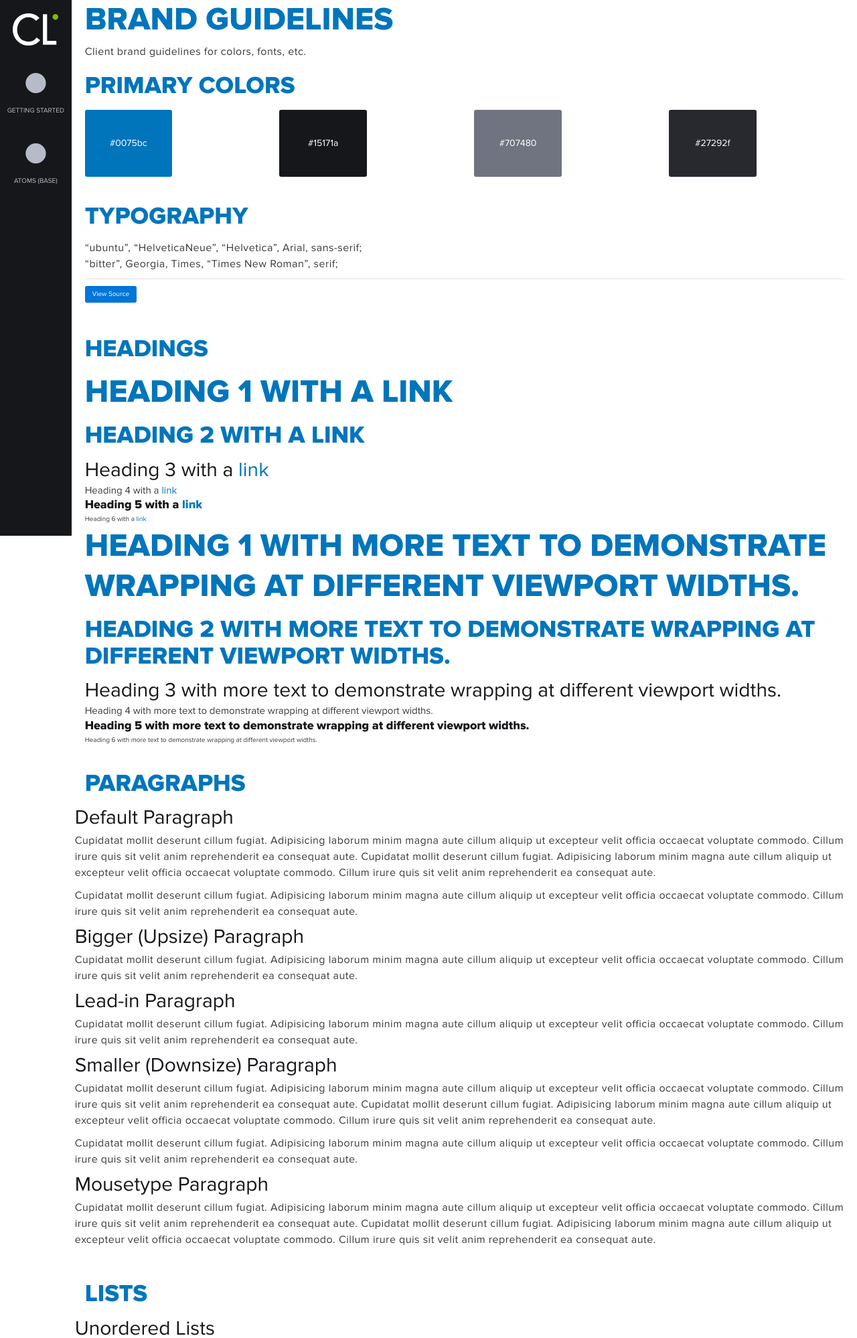
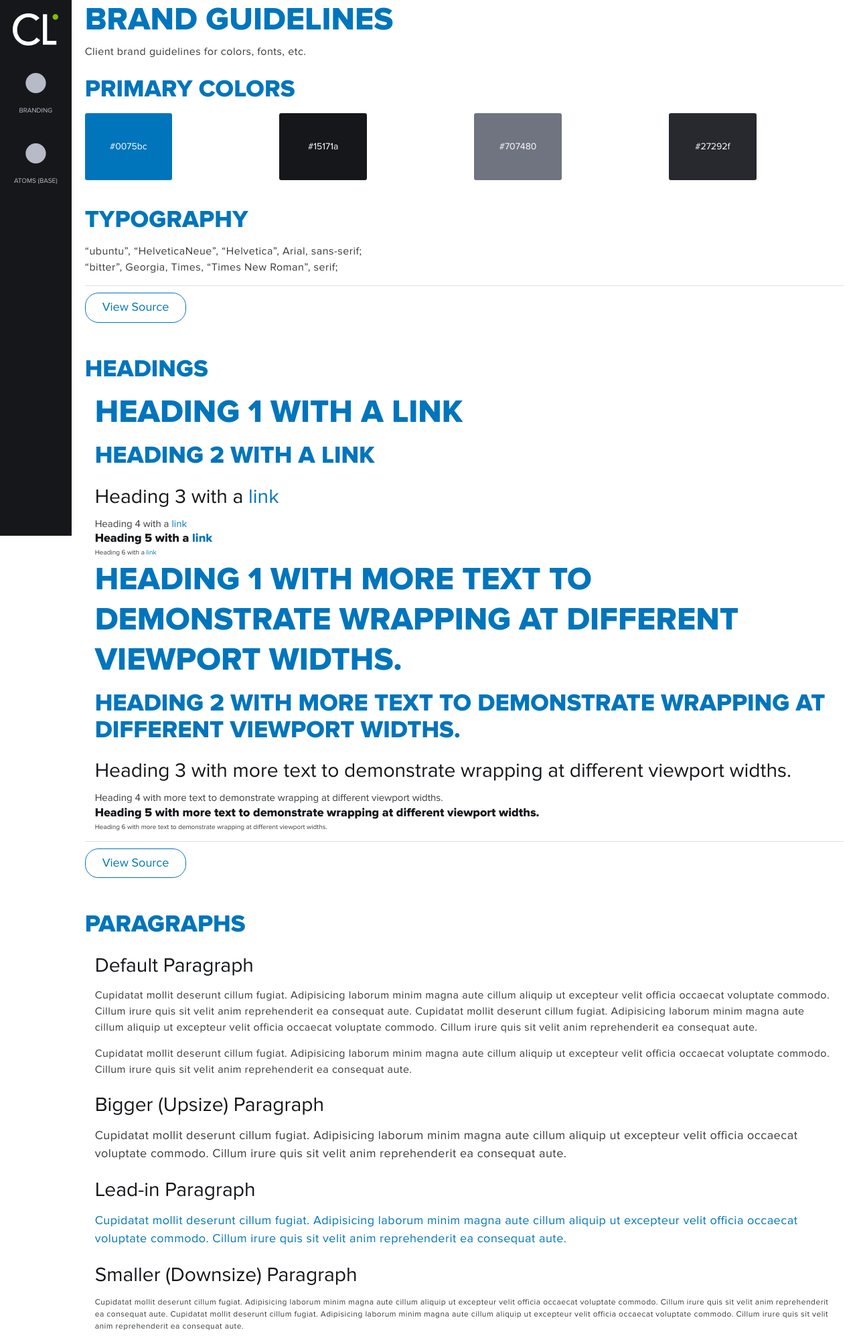
Before and after one commit to CreedInteractive/Fresh-CSS, a PHP site: page / in a window 1280 px wide. Shown: the top 1998 px of the page at 67% size. Run offline with PHP 8.4, Linux system fonts and the light colour scheme.

Commit message:
Reorganizing structure of components

```diff
--- a/assets/js/main.js
+++ b/assets/js/main.js
@@ -1,6 +1,25 @@
 $(document).ready(function() {
+    // Pretty print source code
     $('.source-code .btn').on('click', function(e) {
         e.preventDefault();
         $(this).next('.prettyprint').toggleClass('active');
     });
+
+    // Jump to anchor animation
+    $('nav a').on('click',function (e) {
+	    e.preventDefault();
+
+	    var target = this.hash;
+	    var $target = $(target);
+
+        if ($target.offset() === undefined) {
+            window.location = this.href;
+        }
+
+	    $('html, body').stop().animate({
+	        'scrollTop': $target.offset().top
+	    }, 900, 'swing', function () {
+	        window.location.hash = target;
+	    });
+	});
 });
--- a/index.php
+++ b/index.php
@@ -6,12 +6,12 @@
             <h1>Brand Guidelines</h1>
             <p>Client brand guidelines for colors, fonts, etc.</p>
 
-            <section id="color-scheme">
+            <section id="colors">
                 <h2>Primary Colors</h2>
                 <?php include 'public/_inc/brand/_color-scheme.inc.php'; ?>
             </section>
 
-            <section id="font-stacks">
+            <section id="typography">
                 <h2>Typography</h2>
                 <?php include 'public/_inc/brand/_font-stacks.inc.php'; ?>
                 <div class="source-code">
@@ -20,10 +20,32 @@
                 </div>
             </section>
 
-            <?php include 'public/_inc/atoms/_headings.inc.php'; ?>
-            <?php include 'public/_inc/atoms/_paragraphs.inc.php'; ?>
-            <?php include 'public/_inc/atoms/_lists.inc.php'; ?>
-            <?php include 'public/_inc/atoms/_text-elements.inc.php'; ?>
+            <section id="headings">
+                <h2>Headings</h2>
+                <?php include 'public/_inc/brand/_headings.inc.php'; ?>
+                <div class="source-code">
+                    <a class="btn btn-primary" href="#">View Source</a>
+                    <pre class="prettyprint lang-html linenums"><?php echo htmlspecialchars(file_get_contents('public/_inc/brand/_headings.inc.php')); ?></pre>
+                </div>
+            </section>
+
+            <section id="paragraphs">
+                <h2>Paragraphs</h2>
+                <?php include 'public/_inc/brand/_paragraphs.inc.php'; ?>
+                <div class="source-code">
+                    <a class="btn btn-primary" href="#">View Source</a>
+                    <pre class="prettyprint lang-html linenums"><?php echo htmlspecialchars(file_get_contents('public/_inc/brand/_paragraphs.inc.php')); ?></pre>
+                </div>
+            </section>
+
+            <section id="lists">
+                <h2>Lists</h2>
+                <?php include 'public/_inc/brand/_lists.inc.php'; ?>
+                <div class="source-code">
+                    <a class="btn btn-primary" href="#">View Source</a>
+                    <pre class="prettyprint lang-html linenums"><?php echo htmlspecialchars(file_get_contents('public/_inc/brand/_lists.inc.php')); ?></pre>
+                </div>
+            </section>
 
         </div>
     </main>
--- a/public/_inc/_nav.inc.php
+++ b/public/_inc/_nav.inc.php
@@ -1,23 +1,23 @@
 <nav class="style-nav col-xs-12 col-sm-2 col-md-1">
-    <div class="logo">
-        <img src="assets/images/abms.svg" alt="AMBS" />
-    </div>
-
     <ul>
+        <li class="logo">
+            <img src="assets/images/abms.svg" alt="AMBS" />
+        </li>
         <li>
-            <a href="#">Getting Started</a>
+            <a href="#">Branding</a>
             <ul>
-                <li><a href="index#branding">Brand Guidelines</a></li>
+                <li><a href="index#colors">Colors</a></li>
+                <li><a href="index#typography">Typography</a></li>
+                <li><a href="index#headings">Headings</a></li>
+                <li><a href="index#paragraphs">Paragraphs</a></li>
+                <li><a href="index#lists">Lists</a></li>
             </ul>
         </li>
         <li>
             <a href="#">Atoms (Base)</a>
             <ul>
                 <li><a href="atoms#grid">Grid</a></li>
-                <li><a href="atoms#icons">Icons</a></li>
-                <li><a href="atoms#table">Table</a></li>
                 <li><a href="atoms#buttons">Buttons</a></li>
-                <li><a href="atoms#input">Input</a></li>
             </ul>
         </li>
     </ul>
--- a/public/_inc/atoms/_buttons.inc.php
+++ b/public/_inc/atoms/_buttons.inc.php
@@ -1,5 +1,3 @@
-<section id="buttons">
-<h2>Buttons</h2>
 <p>
   <button type="button" class="btn btn-primary btn-lg">Large button</button>
   <button type="button" class="btn btn-default btn-lg">Large button</button>
@@ -16,4 +14,3 @@
   <button type="button" class="btn btn-primary btn-xs">Extra small button</button>
   <button type="button" class="btn btn-default btn-xs">Extra small button</button>
 </p>
-</section>
--- a/public/_inc/atoms/_headings.inc.php
+++ /dev/null
@@ -1,17 +0,0 @@
-<section id="headings">
-    <h2>Headings</h2>
-    <div class="wrap">
-        <h1>Heading 1 with a <a href="#">link</a></h1>
-        <h2>Heading 2 with a <a href="#">link</a></h2>
-        <h3>Heading 3 with a <a href="#">link</a></h3>
-        <h4>Heading 4 with a <a href="#">link</a></h4>
-        <h5>Heading 5 with a <a href="#">link</a></h5>
-        <h6>Heading 6 with a <a href="#">link</a></h6>
-        <h1>Heading 1 with more text to demonstrate wrapping at different viewport widths.</h1>
-        <h2>Heading 2 with more text to demonstrate wrapping at different viewport widths.</h2>
-        <h3>Heading 3 with more text to demonstrate wrapping at different viewport widths.</h3>
-        <h4>Heading 4 with more text to demonstrate wrapping at different viewport widths.</h4>
-        <h5>Heading 5 with more text to demonstrate wrapping at different viewport widths.</h5>
-        <h6>Heading 6 with more text to demonstrate wrapping at different viewport widths.</h6>
-    </div>
-</section>
--- a/public/_inc/atoms/_paragraphs.inc.php
+++ /dev/null
@@ -1,27 +0,0 @@
-<section id="paragraphs">
-    <h2>Paragraphs</h2>
-    <div class="wrap">
-        <div class="row">
-            <div class="col-8">
-                <h3>Default Paragraph</h3>
-                <p>Cupidatat mollit deserunt cillum fugiat. Adipisicing laborum minim magna aute cillum aliquip ut excepteur velit officia occaecat voluptate commodo. Cillum irure quis sit velit anim reprehenderit ea consequat aute. Cupidatat mollit deserunt cillum fugiat. Adipisicing laborum minim magna aute cillum aliquip ut excepteur velit officia occaecat voluptate commodo. Cillum irure quis sit velit anim reprehenderit ea consequat aute.</p>
-
-                <p>Cupidatat mollit deserunt cillum fugiat. Adipisicing laborum minim magna aute cillum aliquip ut excepteur velit officia occaecat voluptate commodo. Cillum irure quis sit velit anim reprehenderit ea consequat aute.</p>
-
-                <h3>Bigger (Upsize) Paragraph</h3>
-                <p class="upsize">Cupidatat mollit deserunt cillum fugiat. Adipisicing laborum minim magna aute cillum aliquip ut excepteur velit officia occaecat voluptate commodo. Cillum irure quis sit velit anim reprehenderit ea consequat aute.</p>
-
-                <h3>Lead-in Paragraph</h3>
-                <p class="lead-in">Cupidatat mollit deserunt cillum fugiat. Adipisicing laborum minim magna aute cillum aliquip ut excepteur velit officia occaecat voluptate commodo. Cillum irure quis sit velit anim reprehenderit ea consequat aute.</p>
-
-                <h3>Smaller (Downsize) Paragraph</h3>
-                <p class="downsize">Cupidatat mollit deserunt cillum fugiat. Adipisicing laborum minim magna aute cillum aliquip ut excepteur velit officia occaecat voluptate commodo. Cillum irure quis sit velit anim reprehenderit ea consequat aute. Cupidatat mollit deserunt cillum fugiat. Adipisicing laborum minim magna aute cillum aliquip ut excepteur velit officia occaecat voluptate commodo. Cillum irure quis sit velit anim reprehenderit ea consequat aute.</p>
-
-                <p class="downsize">Cupidatat mollit deserunt cillum fugiat. Adipisicing laborum minim magna aute cillum aliquip ut excepteur velit officia occaecat voluptate commodo. Cillum irure quis sit velit anim reprehenderit ea consequat aute.</p>
-
-                <h3>Mousetype Paragraph</h3>
-                <p class="mousetype">Cupidatat mollit deserunt cillum fugiat. Adipisicing laborum minim magna aute cillum aliquip ut excepteur velit officia occaecat voluptate commodo. Cillum irure quis sit velit anim reprehenderit ea consequat aute. Cupidatat mollit deserunt cillum fugiat. Adipisicing laborum minim magna aute cillum aliquip ut excepteur velit officia occaecat voluptate commodo. Cillum irure quis sit velit anim reprehenderit ea consequat aute.</p>
-            </div>
-        </div>
-    </div>
-</section>
--- /dev/null
+++ b/public/_inc/brand/_headings.inc.php
@@ -0,0 +1,14 @@
+<div class="container-fluid">
+    <h1>Heading 1 with a <a href="#">link</a></h1>
+    <h2>Heading 2 with a <a href="#">link</a></h2>
+    <h3>Heading 3 with a <a href="#">link</a></h3>
+    <h4>Heading 4 with a <a href="#">link</a></h4>
+    <h5>Heading 5 with a <a href="#">link</a></h5>
+    <h6>Heading 6 with a <a href="#">link</a></h6>
+    <h1>Heading 1 with more text to demonstrate wrapping at different viewport widths.</h1>
+    <h2>Heading 2 with more text to demonstrate wrapping at different viewport widths.</h2>
+    <h3>Heading 3 with more text to demonstrate wrapping at different viewport widths.</h3>
+    <h4>Heading 4 with more text to demonstrate wrapping at different viewport widths.</h4>
+    <h5>Heading 5 with more text to demonstrate wrapping at different viewport widths.</h5>
+    <h6>Heading 6 with more text to demonstrate wrapping at different viewport widths.</h6>
+</div>
--- a/public/_inc/atoms/_lists.inc.php
+++ b/public/_inc/brand/_lists.inc.php
@@ -1,6 +1,4 @@
-<section id="lists">
-<h2>Lists</h2>
-<div class="wrap">
+<div class="container-fluid">
 	<div class="row">
 		<div class="col-4">
 			<h3>Unordered Lists</h3>
@@ -61,4 +59,3 @@
 		</div>
 	</div>
 </div>
-</section>
--- /dev/null
+++ b/public/_inc/brand/_paragraphs.inc.php
@@ -0,0 +1,24 @@
+<div class="container-fluid">
+    <div class="row">
+        <div class="col-xs-12">
+            <h3>Default Paragraph</h3>
+            <p>Cupidatat mollit deserunt cillum fugiat. Adipisicing laborum minim magna aute cillum aliquip ut excepteur velit officia occaecat voluptate commodo. Cillum irure quis sit velit anim reprehenderit ea consequat aute. Cupidatat mollit deserunt cillum fugiat. Adipisicing laborum minim magna aute cillum aliquip ut excepteur velit officia occaecat voluptate commodo. Cillum irure quis sit velit anim reprehenderit ea consequat aute.</p>
+
+            <p>Cupidatat mollit deserunt cillum fugiat. Adipisicing laborum minim magna aute cillum aliquip ut excepteur velit officia occaecat voluptate commodo. Cillum irure quis sit velit anim reprehenderit ea consequat aute.</p>
+
+            <h3>Bigger (Upsize) Paragraph</h3>
+            <p class="upsize">Cupidatat mollit deserunt cillum fugiat. Adipisicing laborum minim magna aute cillum aliquip ut excepteur velit officia occaecat voluptate commodo. Cillum irure quis sit velit anim reprehenderit ea consequat aute.</p>
+
+            <h3>Lead-in Paragraph</h3>
+            <p class="lead-in">Cupidatat mollit deserunt cillum fugiat. Adipisicing laborum minim magna aute cillum aliquip ut excepteur velit officia occaecat voluptate commodo. Cillum irure quis sit velit anim reprehenderit ea consequat aute.</p>
+
+            <h3>Smaller (Downsize) Paragraph</h3>
+            <p class="downsize">Cupidatat mollit deserunt cillum fugiat. Adipisicing laborum minim magna aute cillum aliquip ut excepteur velit officia occaecat voluptate commodo. Cillum irure quis sit velit anim reprehenderit ea consequat aute. Cupidatat mollit deserunt cillum fugiat. Adipisicing laborum minim magna aute cillum aliquip ut excepteur velit officia occaecat voluptate commodo. Cillum irure quis sit velit anim reprehenderit ea consequat aute.</p>
+
+            <p class="downsize">Cupidatat mollit deserunt cillum fugiat. Adipisicing laborum minim magna aute cillum aliquip ut excepteur velit officia occaecat voluptate commodo. Cillum irure quis sit velit anim reprehenderit ea consequat aute.</p>
+
+            <h3>Mousetype Paragraph</h3>
+            <p class="mousetype">Cupidatat mollit deserunt cillum fugiat. Adipisicing laborum minim magna aute cillum aliquip ut excepteur velit officia occaecat voluptate commodo. Cillum irure quis sit velit anim reprehenderit ea consequat aute. Cupidatat mollit deserunt cillum fugiat. Adipisicing laborum minim magna aute cillum aliquip ut excepteur velit officia occaecat voluptate commodo. Cillum irure quis sit velit anim reprehenderit ea consequat aute.</p>
+        </div>
+    </div>
+</div>
--- /dev/null
+++ b/scss/creed/base/_branding.scss
@@ -0,0 +1,7 @@
+/*  ==========================
+      BRANDING
+    ========================== */
+$primary-color: #0075bc; /* Blue */
+$secondary-color: #15171a; /* Darker Gray */
+$tertiary-color: #707480; /* Light Gray */
+$quaternary-color: #27292f; /* Dark Gray */
--- a/scss/creed/components/_buttons.scss
+++ b/scss/creed/components/_buttons.scss
@@ -0,0 +1,37 @@
+.btn {
+    font-size: 1.8rem;
+    &.btn-primary {
+        background: transparent;
+        border: 1px $primary-color solid;
+        border-radius: 20px;
+        color: $primary-color;
+        padding: 1rem 2.5rem;
+        transition: .3s all ease;
+        &:hover {
+            background: $primary-color;
+            color: #fff;
+        }
+    }
+    &.btn-default {
+        background: transparent;
+        border: 1px $tertiary-color solid;
+        border-radius: 20px;
+        color: $tertiary-color;
+        padding: 1rem 2.5rem;
+        transition: .3s all ease;
+        &:hover {
+            background: $tertiary-color;
+            color: #fff;
+        }
+    }
+    &.btn-lg {
+        font-size: 2.4rem;
+        border-radius: 25px;
+    }
+    &.btn-sm {
+        font-size: 1.4rem;
+    }
+    &.btn-xs {
+        font-size: 1.2rem;
+    }
+}
--- a/scss/creed/creed.scss
+++ b/scss/creed/creed.scss
@@ -16,4 +16,5 @@
 
 // Base Styles
 @import
-  "base/custom";
+  "base/custom",
+  "base/branding";
--- a/scss/creed/layout/_nav.scss
+++ b/scss/creed/layout/_nav.scss
@@ -10,6 +10,9 @@ nav.style-nav {
     overflow: visible;
     position: fixed;
     z-index: 10;
+    ul {
+        height: 100vh;
+        background: #15171a;
         li {
             a {
                 background: none;
@@ -19,7 +22,6 @@ nav.style-nav {
                 padding: 2rem 1rem;
                 overflow: hidden;
                 text-decoration: none;
-            animation: first-animation 2s infinite, another-animation 1s;
                 &:before {
                     content: "\2022";
                     display: block;
@@ -28,7 +30,7 @@ nav.style-nav {
                 }
             }
             &:hover {
-            a {
+                > a {
                     background: #000;
                     color: #fff;
                     &:before {
@@ -42,14 +44,33 @@ nav.style-nav {
                 left: 100%;
             }
         }
-    ul {
+
+        /* --->>> Sub Menu <<<--- */
         ul {
             position: absolute;
             top: 0;
-            left: -9999px;
-            z-index: 10;
+            left: -130%;
+            transition: .6s ease all;
+            z-index: -10;
             height: 100vh;
             background: #000;
         }
     }
+    /* --->>> Level Styles <<<--- */
+    > ul {
+      > li {
+        > ul {
+          > li {
+            a {
+              background: #000;
+              color: #b7bbc7;
+              &:hover {
+                  background: transparent;
+                  color: #fff;
               }
+            }
+          }
+        }
+      }
+    }
+}
--- a/scss/default/base/_branding.scss
+++ b/scss/default/base/_branding.scss
@@ -1,12 +1,12 @@
 /*  ==========================
-      BRANDING SCHEME
+      BRANDING
     ========================== */
 $primary-color: #0075bc;
 $secondary-color: #15171a;
 $tertiary-color: #707480;
 $quaternary-color: #27292f;
 
-#color-scheme {
+#colors {
     color: #fff;
     [class^="color--"] {
         .swatch {
--- a/scss/default/components/_elements.scss
+++ b/scss/default/components/_elements.scss
@@ -23,6 +23,7 @@ h2 {
 h3 {
   font-size: 3.0rem;
   color: $secondary-color;
+  padding: 1rem 0rem 1rem 0rem;
 }
 h5 {
   font-size: 1.8rem;
@@ -43,6 +44,7 @@ img {
 p {
   font-size: 1.6rem;
   letter-spacing: 0.05rem;
+  margin-bottom: 1.5rem;
 }
 a {
   color: $link-color;
--- a/scss/default/default.scss
+++ b/scss/default/default.scss
@@ -27,7 +27,8 @@
   "layout/header",
   "layout/footer",
   "layout/sidebar",
-  "layout/pages/home";
+  "layout/pages/home",
+  "layout/pages/atoms";
 
 // Components are features or widgets that can can be encapsulated
 @import
--- a/scss/default/layout/_nav.scss
+++ b/scss/default/layout/_nav.scss
@@ -21,7 +21,8 @@ nav.style-nav {
   /* --->>> Logo <<<--- */
   .logo {
       max-width: 150px;
-      margin: 2rem auto;
+      margin: 0 auto;
+      padding: 2rem 0;
       width: 70%;
       img {
           margin: auto;
--- a/scss/default/layout/pages/_atoms.scss
+++ b/scss/default/layout/pages/_atoms.scss
@@ -0,0 +1,13 @@
+/* ---->>> Paragraphs <<<--- */
+.upsize, .lead-in {
+    font-size: 1.8rem;
+}
+.lead-in {
+    color: $primary-color;
+}
+.downsize, .mousetype {
+    font-size: 1.2rem;
+}
+.mousetype {
+    color: $tertiary-color;
+}
```
Also changed, not shown: atoms.php (+8 -3 lines), assets/css/main.css. Lines whose indentation alone changed are shown as unchanged.
